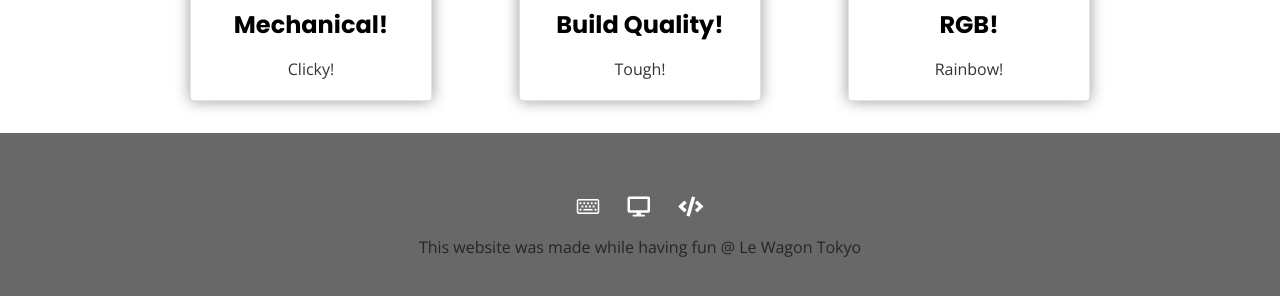
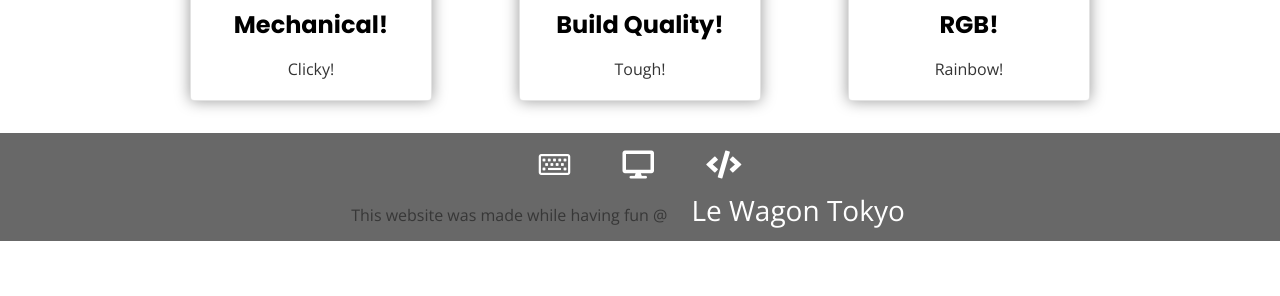
Before and after one commit to rnd00/landing, a plain HTML site: page index.html in a window 1280 px wide. Shown: the part 906-1202 px from the top of the page. After the commit the page ends 1147 px from the top, so only its background shows below. Drawn offline with nearby package versions, Linux system fonts and the light colour scheme.

Commit message:
fixing footer

```diff
--- a/css/components/footers.css
+++ b/css/components/footers.css
@@ -1,16 +1,18 @@
 .footer {
   text-align: center;
   align-items: center;
-  padding: 60px;
+  padding: 12px;
   background-color: rgba(40,40,40,0.7);
 }
 
 .footer a {
-  font-size: 20px;
+  font-size: 28px;
   color: white;
-  margin: 12px;
+  margin: 24px;
 }
 
 .footer p {
-  color: rgba(30,30,30,0.9);
+  color: rgba(50,50,50,0.9);
+  margin-top: 8px;
+  margin-bottom: 0;
 }
--- a/index.html
+++ b/index.html
@@ -53,7 +53,7 @@
         <a href=""><i class="far fa-keyboard"></i></a>
         <a href=""><i class="fas fa-desktop"></i></a>
         <a href=""><i class="fas fa-code"></i></a>
-        <p>This website was made while having fun @ Le Wagon Tokyo</p>
+        <p>This website was made while having fun @<a href="https://www.lewagon.com/tokyo">Le Wagon Tokyo</a></p>
       </div>
     </div>
   </div>
```
